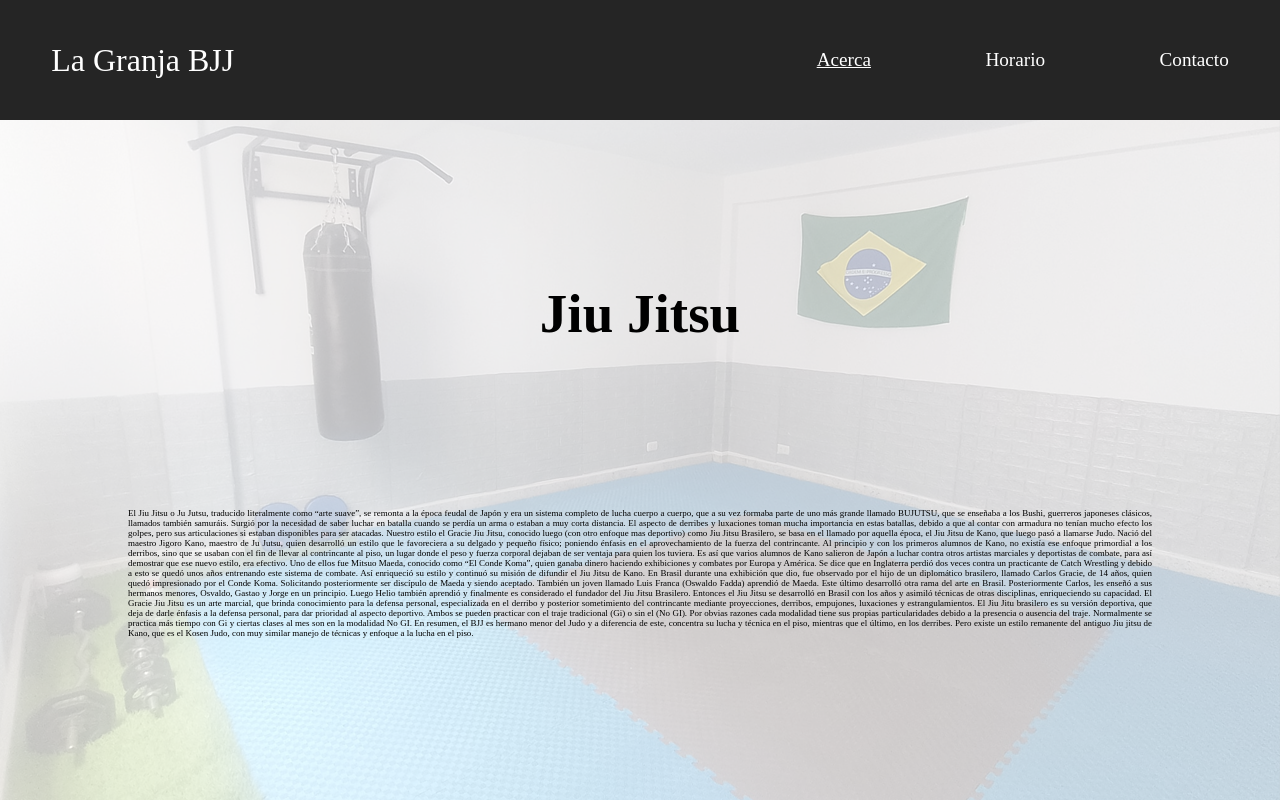
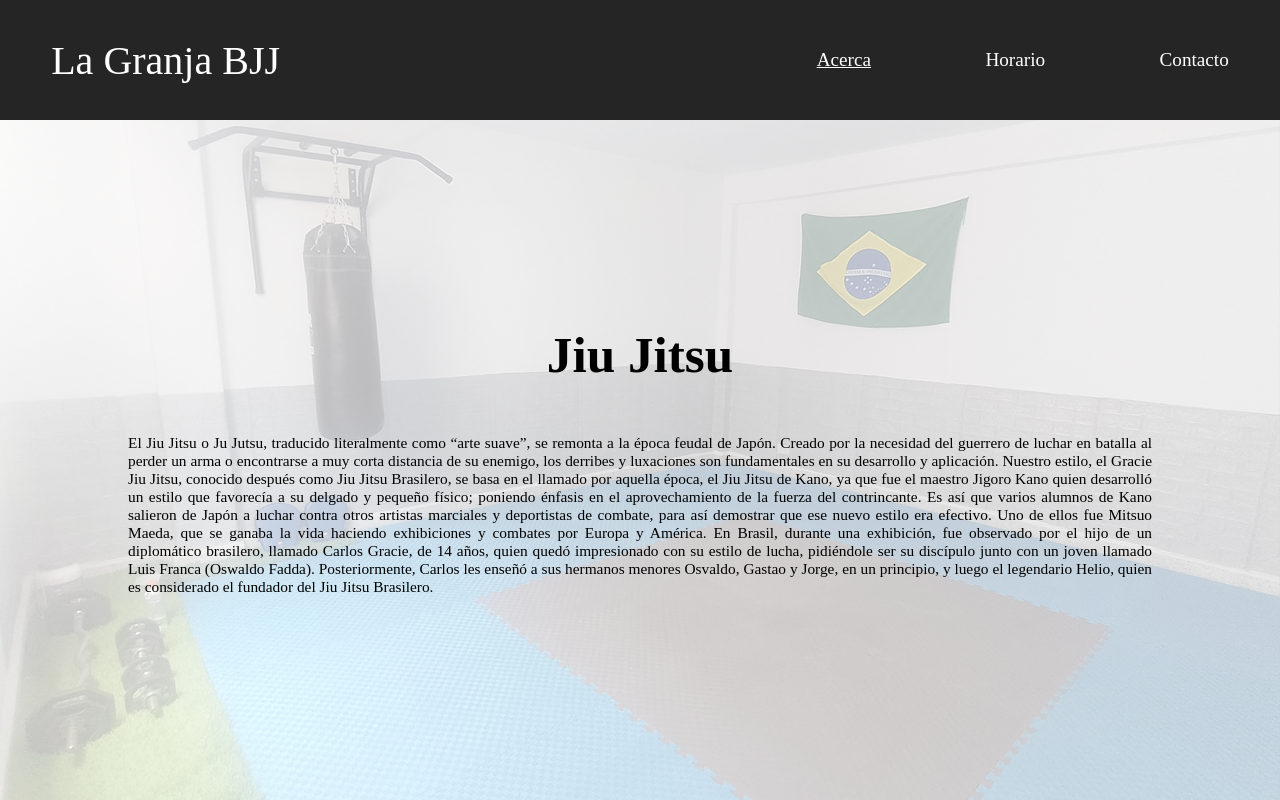
Before and after one commit to JuanPortal/La-Granja, a plain HTML site: page index.html in a window 1280 px wide. Both pictures are taken after a click on the element "Acerca". Drawn offline with Linux system fonts and the light colour scheme.

Commit message:
font sizes fixed

```diff
--- a/index.html
+++ b/index.html
@@ -34,44 +34,23 @@
 
     <section class="acerca">
         <h2>Jiu Jitsu</h2>
-        <p>El Jiu Jitsu o Ju Jutsu, traducido literalmente como “arte suave”, se remonta a la época feudal de Japón y
-            era un sistema completo de lucha cuerpo a cuerpo, que a su vez formaba parte de uno más grande llamado
-            BUJUTSU, que se enseñaba a los Bushi, guerreros japoneses clásicos, llamados también samuráis.
-            Surgió por la necesidad de saber luchar en batalla cuando se perdía un arma o estaban a muy corta distancia.
-            El aspecto de derribes y luxaciones toman mucha importancia en estas batallas, debido a que al contar con
-            armadura no tenían mucho efecto los golpes, pero sus articulaciones si estaban disponibles para ser
-            atacadas.
-            Nuestro estilo el Gracie Jiu Jitsu, conocido luego (con otro enfoque mas deportivo) como Jiu Jitsu
-            Brasilero, se basa en el llamado por aquella época, el Jiu Jitsu de Kano, que luego pasó a llamarse Judo.
-            Nació del maestro Jigoro Kano, maestro de Ju Jutsu, quien desarrolló un estilo que le favoreciera a su
-            delgado y pequeño físico; poniendo énfasis en el aprovechamiento de la fuerza del contrincante.
-            Al principio y con los primeros alumnos de Kano, no existía ese enfoque primordial a los derribos, sino que
-            se usaban con el fin de llevar al contrincante al piso, un lugar donde el peso y fuerza corporal dejaban de
-            ser ventaja para quien los tuviera.
+        <p>
+            El Jiu Jitsu o Ju Jutsu, traducido literalmente como “arte suave”, se remonta a la época feudal de Japón.
+            Creado por la necesidad del guerrero de luchar en batalla al perder un arma o encontrarse a muy corta
+            distancia de su enemigo, los derribes y luxaciones son fundamentales en su desarrollo y aplicación.
+            Nuestro estilo, el Gracie Jiu Jitsu, conocido después como Jiu Jitsu Brasilero, se basa en el llamado por
+            aquella época, el Jiu Jitsu de Kano, ya que fue el maestro Jigoro Kano quien desarrolló un estilo que
+            favorecía a su delgado y pequeño físico; poniendo énfasis en el aprovechamiento de la fuerza del
+            contrincante.
             Es así que varios alumnos de Kano salieron de Japón a luchar contra otros artistas marciales y deportistas
-            de combate, para así demostrar que ese nuevo estilo, era efectivo.
-            Uno de ellos fue Mitsuo Maeda, conocido como “El Conde Koma”, quien ganaba dinero haciendo exhibiciones y
-            combates por Europa y América. Se dice que en Inglaterra perdió dos veces contra un practicante de Catch
-            Wrestling y debido a esto se quedó unos años entrenando este sistema de combate. Así enriqueció su estilo y
-            continuó su misión de difundir el Jiu Jitsu de Kano.
-            En Brasil durante una exhibición que dio, fue observado por el hijo de un diplomático brasilero, llamado
-            Carlos Gracie, de 14 años, quien quedó impresionado por el Conde Koma. Solicitando posteriormente ser
-            discípulo de Maeda y siendo aceptado. También un joven llamado Luis Franca (Oswaldo Fadda) aprendió de
-            Maeda. Este último desarrolló otra rama del arte en Brasil.
-            Posteriormente Carlos, les enseñó a sus hermanos menores, Osvaldo, Gastao y Jorge en un principio. Luego
-            Helio también aprendió y finalmente es considerado el fundador del Jiu Jitsu Brasilero.
-            Entonces el Jiu Jitsu se desarrolló en Brasil con los años y asimiló técnicas de otras disciplinas,
-            enriqueciendo su capacidad.
-            El Gracie Jiu Jitsu es un arte marcial, que brinda conocimiento para la defensa personal, especializada en
-            el derribo y posterior sometimiento del contrincante mediante proyecciones, derribos, empujones, luxaciones
-            y estrangulamientos. El Jiu Jitu brasilero es su versión deportiva, que deja de darle énfasis a la defensa
-            personal, para dar prioridad al aspecto deportivo.
-            Ambos se pueden practicar con el traje tradicional (Gi) o sin el (No GI). Por obvias razones cada modalidad
-            tiene sus propias particularidades debido a la presencia o ausencia del traje.
-            Normalmente se practica más tiempo con Gi y ciertas clases al mes son en la modalidad No GI.
-            En resumen, el BJJ es hermano menor del Judo y a diferencia de este, concentra su lucha y técnica en el
-            piso, mientras que el último, en los derribes. Pero existe un estilo remanente del antiguo Jiu jitsu de
-            Kano, que es el Kosen Judo, con muy similar manejo de técnicas y enfoque a la lucha en el piso.</p>
+            de combate, para así demostrar que ese nuevo estilo era efectivo.
+            Uno de ellos fue Mitsuo Maeda, que se ganaba la vida haciendo exhibiciones y combates por Europa y América.
+            En Brasil, durante una exhibición, fue observado por el hijo de un diplomático brasilero, llamado Carlos
+            Gracie, de 14 años, quien quedó impresionado con su estilo de lucha, pidiéndole ser su discípulo junto con
+            un joven llamado Luis Franca (Oswaldo Fadda).
+            Posteriormente, Carlos les enseñó a sus hermanos menores Osvaldo, Gastao y Jorge, en un principio, y luego
+            el legendario Helio, quien es considerado el fundador del Jiu Jitsu Brasilero.
+        </p>
     </section>
 
     <section class="horario">
@@ -144,7 +123,7 @@
                     </svg>
                 </a>
             </div>
-            <p>Calle Los Zungaros 344 Urb. Matellini</p>
+            <p>Calle Los Zúngaros 344 Urb. Matellini</p>
             <p>Chorrillos</p>
         </div>
         <iframe
--- a/script.js
+++ b/script.js
@@ -57,13 +57,14 @@ const hamburger = document.querySelector('.hamburger')
 const nav = document.querySelector('nav')
 
 hamburger.addEventListener('click', () => {
+    console.log('clicked')
     hamburger.classList.toggle('active')
     nav.classList.toggle('active')
 })
 
-buttons.forEach(btn => {
-    btn.addEventListener('click', () => {
-        hamburger.classList.toggle('active')
-        nav.classList.toggle('active')
-    })
-})
+// buttons.forEach(btn => {
+//     btn.addEventListener('click', () => {
+//         hamburger.classList.remove('active')
+//         nav.classList.remove('active')
+//     })
+// })
--- a/styles.css
+++ b/styles.css
@@ -23,6 +23,7 @@ header {
 }
 
 h1 {
+    font-size: clamp(40px, 3vw, 55px);
     cursor: pointer;
     font-weight: 500;
 }
@@ -33,7 +34,7 @@ nav {
     display: flex;
     justify-content: space-between;
     align-items: center;
-    font-size: clamp(15px, 1.5vw, 50px);
+    font-size: clamp(15px, 1.5vw, 40px);
 }
 
 nav div {
@@ -86,7 +87,7 @@ section {
 .banner p {
     color: #fff;
     margin-bottom: 5%;
-    font-size: 2vw;
+    font-size: clamp(30px, 2vw, 50px);
     font-weight: 400;
     font-style: italic;
 }
@@ -95,18 +96,19 @@ section {
 
 .acerca {
     flex-direction: column;
-    justify-content: space-evenly;
+    justify-content: center;
     align-items: center;
+    gap: 50px;
     background: url('./media/acerca-background.png') center no-repeat;
     background-size: cover;
 }
 
 .acerca h2 {
-    font-size: 4.3vw;
+    font-size: clamp(50px, 4vw, 70px);
 }
 
 .acerca p {
-    font-size: .7vw;
+    font-size: clamp(15px, 1.2vw, 25px);
     text-align: justify;
 }
 
@@ -226,8 +228,16 @@ section {
         transform: translateY(-8px) rotate(-45deg);
     }
 
+    section {
+        height: 78vh
+    }
+
     .horario {
         font-size: clamp(15px, 1.5vw, 50px);
         gap: 30px;
     }
+
+    .acerca {
+        gap: 30px;
+    }
 }
```
